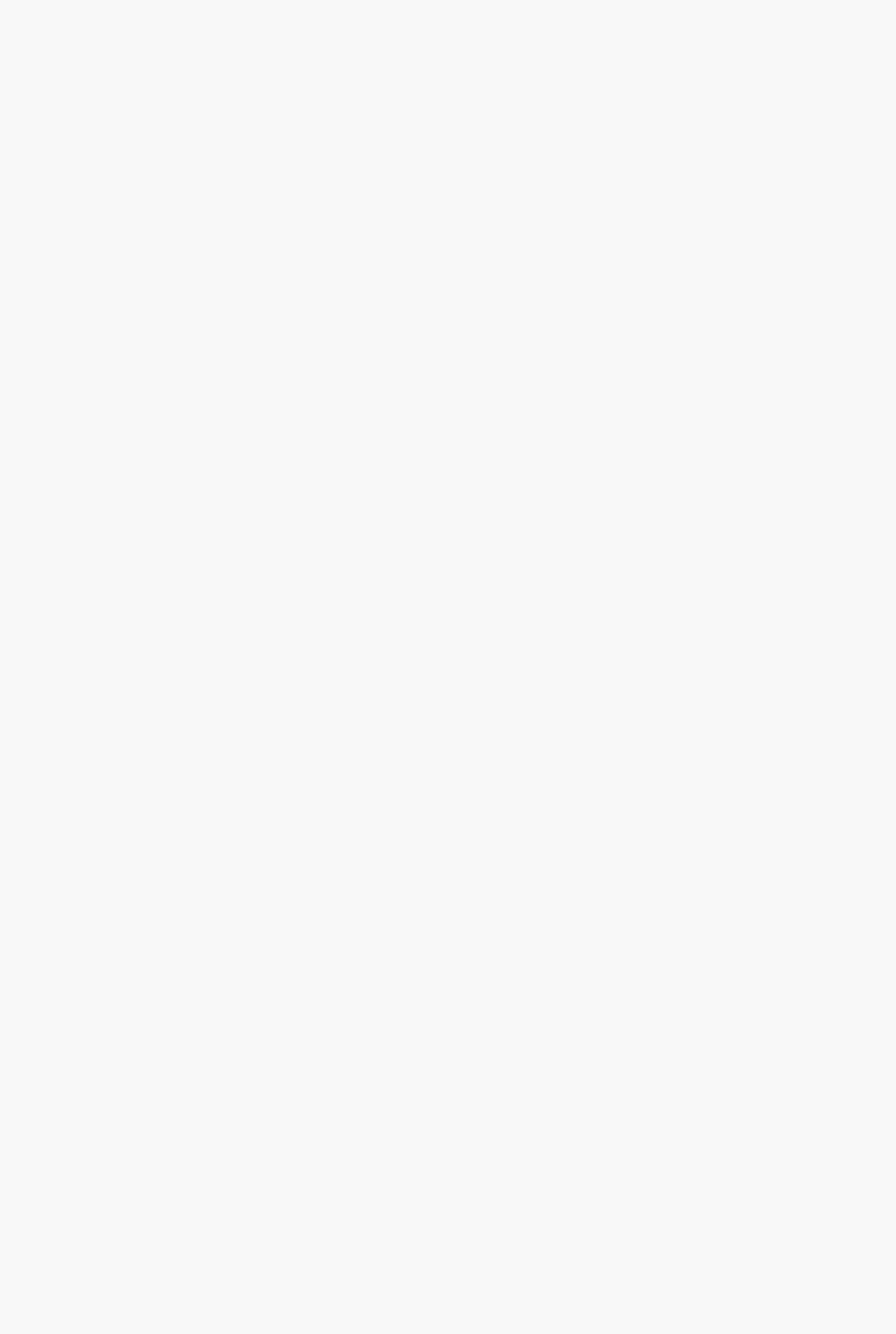
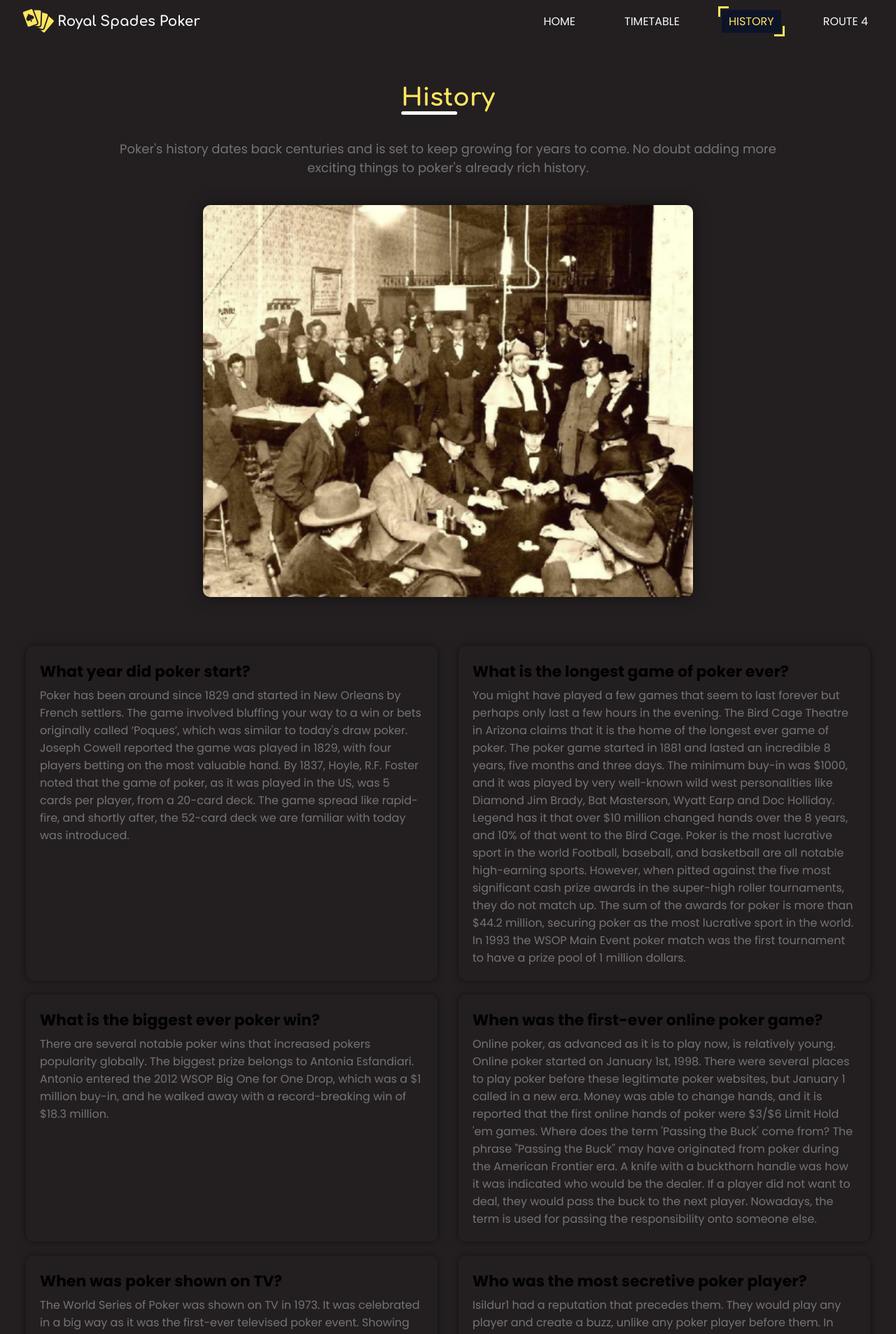
Before and after one commit to Monfear/royal-spades-poker, a React (Create React App) app: page /history in a window 1280 px wide. Before the commit this address had no page. Shown: the top 1906 px of the page at 70% size. Before the commit the page ends 800 px from the top, so only its background shows below. Built offline with nearby package versions, Linux system fonts and the light colour scheme.

Commit message:
create history page

```diff
--- /dev/null
+++ b/src/components/content/Question/Question.jsx
@@ -0,0 +1,19 @@
+import styles from './Question.module.css';
+
+import { setQuestionObserver } from '../../../observers/questionObserver';
+import { useEffect, useRef } from 'react';
+
+export const Question = ({ title, answer }) => {
+    const questionRef = useRef();
+
+    useEffect(() => {
+        setQuestionObserver(questionRef.current, styles.active);
+    }, []);
+
+    return (
+        <article className={styles.Question} ref={questionRef}>
+            <h2 className={styles.Question__title}>{title}</h2>
+            <p className={styles.Question__answer}>{answer} </p>
+        </article>
+    );
+};
--- /dev/null
+++ b/src/components/content/Question/Question.module.css
@@ -0,0 +1,58 @@
+.Question {
+    box-shadow: 0 0 10px 0 rgba(0, 0, 0, 0.5);
+    padding: 1rem;
+    border-radius: 10px;
+
+    margin: 0 0.5rem;
+
+    transition: all 1s ease-in;
+}
+
+.Question:nth-child(1) {
+    margin-top: 1rem;
+}
+
+.Question:last-child {
+    margin-bottom: 1rem;
+}
+
+.Question:nth-child(odd) {
+    transform: translateX(-100%);
+}
+
+.Question:nth-child(even) {
+    transform: translateX(100%);
+}
+
+.Question.active {
+    transform: translateX(0);
+}
+
+.Question__title {
+    font-size: var(--heading-small);
+    color: var(--color-black);
+    margin-bottom: 0.5rem;
+}
+
+.Question__answer {
+    font-size: var(--text-medium);
+    color: var(--color-grey);
+}
+
+@media (min-width: 1024px) {
+    .Question {
+        padding: 2rem;
+    }
+
+    .Question:nth-child(2) {
+        margin-top: 1rem;
+    }
+
+    .Question__title {
+        font-size: var(--heading-small);
+    }
+
+    .Question__answer {
+        font-size: var(--text-normal);
+    }
+}
--- a/src/components/layout/Nav/Nav.jsx
+++ b/src/components/layout/Nav/Nav.jsx
@@ -27,8 +27,8 @@ export const Nav = ({ isMobileMenuOpen }) => {
                 </li>
 
                 <li className={styles.Nav__items__item}>
-                    <NavLink to='/3' className={setActiveLinkClass}>
-                        route 3
+                    <NavLink to='/history' className={setActiveLinkClass}>
+                        history
                     </NavLink>
                 </li>
 
--- /dev/null
+++ b/src/components/pages/History/History.jsx
@@ -0,0 +1,42 @@
+import styles from './History.module.css';
+import { useEffect } from 'react';
+
+import { Container } from './../../layout/Container/Container';
+
+import { Navbar } from './../../layout/Navbar/Navbar';
+import { Footer } from './../../layout/Footer/Footer';
+import { Heading } from '../../items/Heading/Heading';
+
+import historyImg from './../../../assets/img/history.jpg';
+
+import { questionsData } from '../../../data/questionsData';
+import { Question } from '../../content/Question/Question';
+
+export const History = () => {
+    useEffect(() => {
+        window.scrollTo({
+            top: 0,
+        });
+    }, []);
+
+    return (
+        <>
+            <Navbar></Navbar>
+            <section className={styles.History}>
+                <Container>
+                    <Heading classModifier='Heading--light'>History</Heading>
+                    <p className={styles.History__caption}>Poker's history dates back centuries and is set to keep growing for years to come. No doubt adding more exciting things to poker's already rich history.</p>
+
+                    <img src={historyImg} alt='history' className={styles.History__img} />
+
+                    <div className={styles.History__content}>
+                        {questionsData.map((question, idx) => {
+                            return <Question key={Math.random() * idx} title={question.question} answer={question.answer}></Question>;
+                        })}
+                    </div>
+                </Container>
+            </section>
+            <Footer></Footer>
+        </>
+    );
+};
--- /dev/null
+++ b/src/components/pages/History/History.module.css
@@ -0,0 +1,48 @@
+.History {
+    padding: 8rem 0 4rem;
+    background-color: var(--color-dark);
+    overflow: hidden;
+}
+
+.History__caption {
+    color: var(--color-grey);
+    font-size: var(--text-normal);
+    margin: -2rem 0 2rem;
+    text-align: center;
+}
+
+.History__img {
+    width: 100%;
+    border-radius: 10px;
+    box-shadow: 0 0 20px 0 rgba(0, 0, 0, 0.5);
+}
+
+.History__content {
+    margin: 2rem 0 0;
+    display: flex;
+    flex-direction: column;
+    gap: 2rem;
+}
+
+@media (min-width: 1024px) {
+    .History {
+        padding-top: 12rem;
+    }
+
+    .History__caption {
+        width: 80%;
+        margin: -2rem auto 4rem;
+        font-size: var(--text-big);
+    }
+
+    .History__img {
+        width: 700px;
+        display: block;
+        margin: 0 auto 6rem;
+    }
+
+    .History__content {
+        display: grid;
+        grid-template-columns: repeat(2, 1fr);
+    }
+}
--- /dev/null
+++ b/src/data/questionsData.js
@@ -0,0 +1,30 @@
+export const questionsData = [
+    {
+        question: 'What year did poker start?',
+        answer: "Poker has been around since 1829 and started in New Orleans by French settlers. The game involved bluffing your way to a win or bets originally called ‘Poques’, which was similar to today's draw poker. Joseph Cowell reported the game was played in 1829, with four players betting on the most valuable hand. By 1837, Hoyle, R.F. Foster noted that the game of poker, as it was played in the US, was 5 cards per player, from a 20-card deck. The game spread like rapid-fire, and shortly after, the 52-card deck we are familiar with today was introduced.",
+    },
+    {
+        question: 'What is the longest game of poker ever?',
+        answer: 'You might have played a few games that seem to last forever but perhaps only last a few hours in the evening. The Bird Cage Theatre in Arizona claims that it is the home of the longest ever game of poker. The poker game started in 1881 and lasted an incredible 8 years, five months and three days. The minimum buy-in was $1000, and it was played by very well-known wild west personalities like Diamond Jim Brady, Bat Masterson, Wyatt Earp and Doc Holliday. Legend has it that over $10 million changed hands over the 8 years, and 10% of that went to the Bird Cage. Poker is the most lucrative sport in the world Football, baseball, and basketball are all notable high-earning sports. However, when pitted against the five most significant cash prize awards in the super-high roller tournaments, they do not match up. The sum of the awards for poker is more than $44.2 million, securing poker as the most lucrative sport in the world. In 1993 the WSOP Main Event poker match was the first tournament to have a prize pool of 1 million dollars.',
+    },
+    {
+        question: 'What is the biggest ever poker win?',
+        answer: 'There are several notable poker wins that increased pokers popularity globally. The biggest prize belongs to Antonia Esfandiari. Antonio entered the 2012 WSOP Big One for One Drop, which was a $1 million buy-in, and he walked away with a record-breaking win of $18.3 million.',
+    },
+    {
+        question: 'When was the first-ever online poker game?',
+        answer: "Online poker, as advanced as it is to play now, is relatively young. Online poker started on January 1st, 1998. There were several places to play poker before these legitimate poker websites, but January 1 called in a new era. Money was able to change hands, and it is reported that the first online hands of poker were $3/$6 Limit Hold 'em games. Where does the term 'Passing the Buck' come from? The phrase \"Passing the Buck\" may have originated from poker during the American Frontier era. A knife with a buckthorn handle was how it was indicated who would be the dealer. If a player did not want to deal, they would pass the buck to the next player. Nowadays, the term is used for passing the responsibility onto someone else.",
+    },
+    {
+        question: 'When was poker shown on TV?',
+        answer: 'The World Series of Poker was shown on TV in 1973. It was celebrated in a big way as it was the first-ever televised poker event. Showing poker on TV further pushed poker into the spotlight and increased its popularity once again. You can now find a range of Twitch streamers streaming their live poker matches, truly taking poker into modern times.',
+    },
+    {
+        question: 'Who was the most secretive poker player?',
+        answer: "Isildur1 had a reputation that precedes them. They would play any player and create a buzz, unlike any poker player before them. In 2009, Isildur1 was a legendary name, and it appeared to come from nowhere and had zero sponsorship. Isildur1 beat Tom Dwan, Phil Ivey and Patric Antonious and many other poker stars of the time. With this, other players decided to break down Isildur1's play and analyze how his run was so spectacular. We now know that Isildur1 is Viktor Blom, and he had managed to create interest and a sense of excitement in poker like never before. What made Isildur1 so awe-inspiring is his aggressive playstyle won him over $2 million from just $2000 in a short space of time. Also, it is believed that Viktor Blom has made in excess of $6 million to date. ",
+    },
+    {
+        question: 'How many people play online poker today?',
+        answer: 'According to the World Series of Poker, there are 100 million people playing poker online, and over 60 million of that is in the USA. All of those historical moments make poker one of the most popular ways to spend time both online and offline.',
+    },
+];
--- a/src/index.js
+++ b/src/index.js
@@ -6,6 +6,7 @@ import App from './App';
 
 import { BrowserRouter, Routes, Route } from 'react-router-dom';
 import { Timetable } from './components/pages/Timetable/Timetable';
+import { History } from './components/pages/History/History';
 
 ReactDOM.render(
     <React.StrictMode>
@@ -13,6 +14,7 @@ ReactDOM.render(
             <Routes>
                 <Route path='/' element={<App />}></Route>
                 <Route path='/timetable' element={<Timetable></Timetable>}></Route>
+                <Route path='/history' element={<History></History>}></Route>
             </Routes>
         </BrowserRouter>
     </React.StrictMode>,
--- /dev/null
+++ b/src/observers/questionObserver.js
@@ -0,0 +1,20 @@
+export const setQuestionObserver = (element, className) => {
+    const observer = new IntersectionObserver(
+        (entries, observer) => {
+            entries.forEach((entry) => {
+                if (entry.isIntersecting) {
+                    entry.target.classList.add(className);
+
+                    observer.unobserve(entry.target);
+                }
+            });
+        },
+        {
+            root: null,
+            threshold: 0,
+            rootMargin: '0px 0px -100px 0px',
+        }
+    );
+
+    observer.observe(element);
+};
```
Also changed, not shown: src/assets/img/history.jpg (added), src/assets/img/xx.jpg (added).
